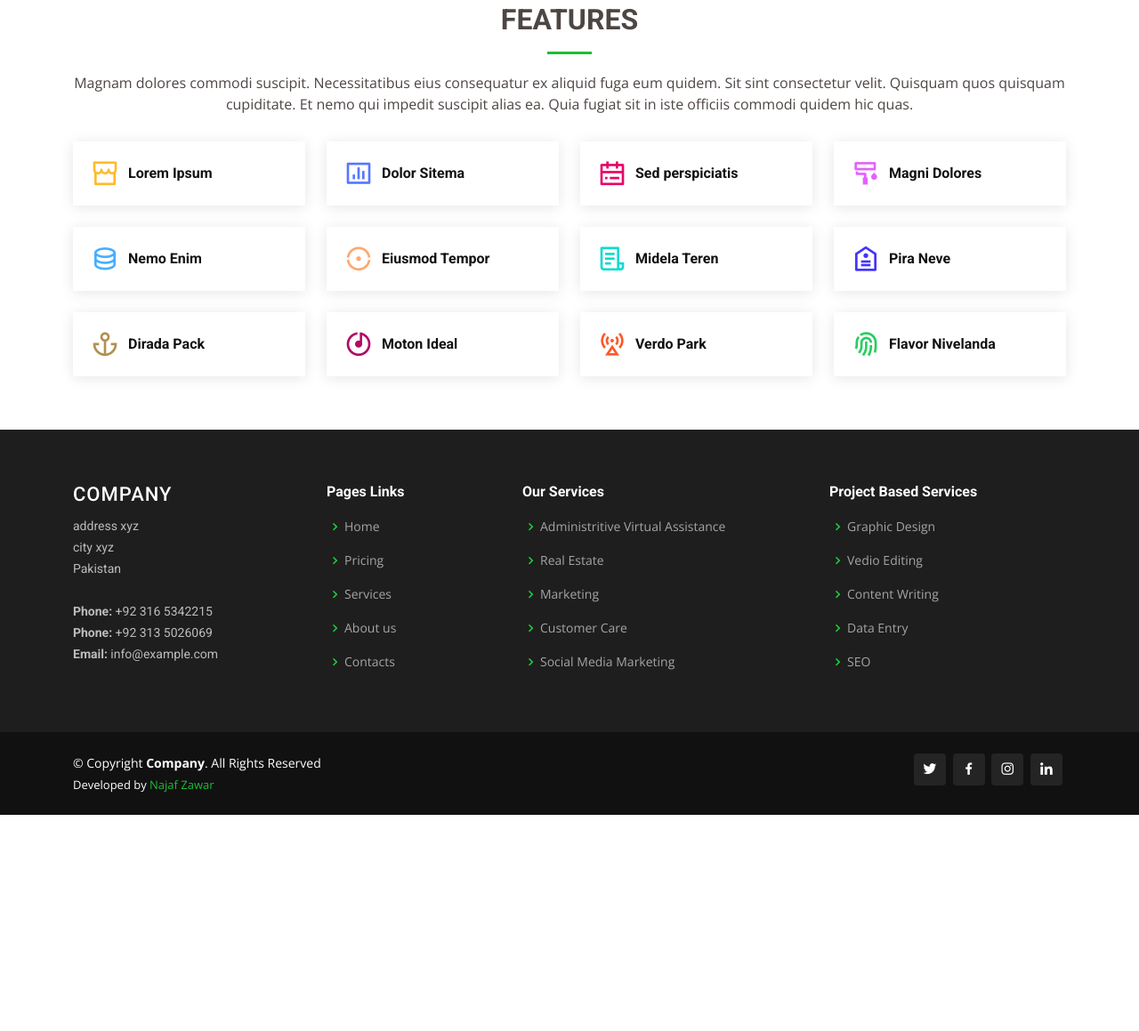
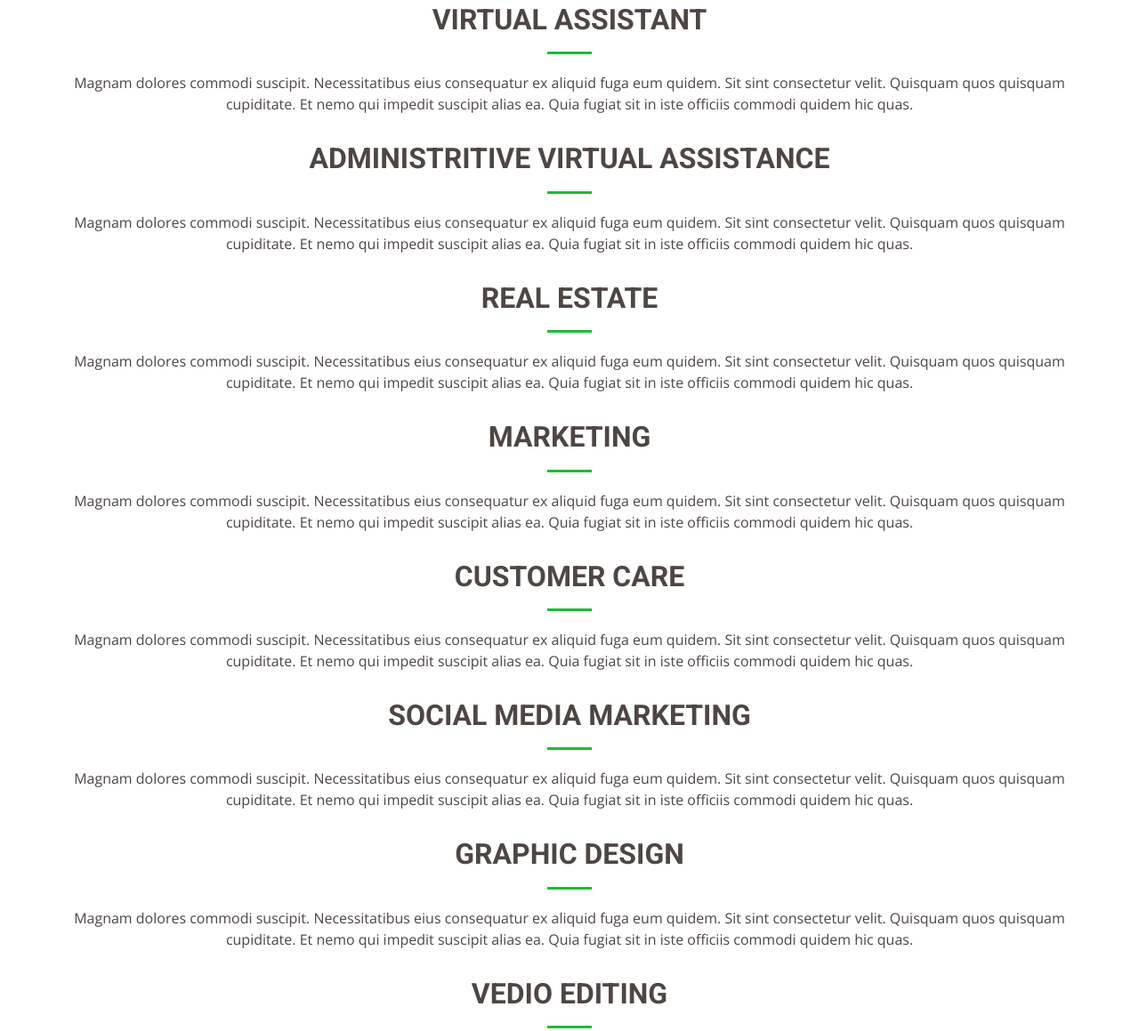
Before and after one commit to Urk-Khan/VA_Xpert, a plain HTML site: page services.html in a window 1280 px wide. Shown: the part 1041-2200 px from the top of the page at 89% size. Before the commit the page ends 1957 px from the top, so only its background shows below. Drawn offline with nearby package versions, Linux system fonts and the light colour scheme.

Commit message:
Update Commit

```diff
--- a/services.html
+++ b/services.html
@@ -4,8 +4,8 @@
 <head>
   <meta charset="utf-8">
   <meta content="width=device-width, initial-scale=1.0" name="viewport">
-
-  <title> XPERT</title>
+  <meta name="description" content="VA Experts provides services in Social Media Managment, Administrative, Marketing Assistant, Acquisition. Customer Care and Data Managment Services also included.">
+  <title> Services | VA Experts</title>
   <link href="assets/img/VA Logo Icon.png" rel="icon">
 
   <!-- Google Fonts -->
@@ -183,84 +183,60 @@
       <div class="container" data-aos="fade-up">
 
         <div class="section-title">
-          <h2>Features</h2>
+          <h2>Virtual Assistant</h2>
           <p>Magnam dolores commodi suscipit. Necessitatibus eius consequatur ex aliquid fuga eum quidem. Sit sint consectetur velit. Quisquam quos quisquam cupiditate. Et nemo qui impedit suscipit alias ea. Quia fugiat sit in iste officiis commodi quidem hic quas.</p>
         </div>
 
-        <div class="row">
-          <div class="col-lg-3 col-md-4">
-            <div class="icon-box">
-              <i class="ri-store-line" style="color: #ffbb2c;"></i>
-              <h3><a href="">Lorem Ipsum</a></h3>
+        <div class="section-title">
+          <h2>Administritive Virtual Assistance</h2>
+          <p>Magnam dolores commodi suscipit. Necessitatibus eius consequatur ex aliquid fuga eum quidem. Sit sint consectetur velit. Quisquam quos quisquam cupiditate. Et nemo qui impedit suscipit alias ea. Quia fugiat sit in iste officiis commodi quidem hic quas.</p>
         </div>
+
+        <div class="section-title">
+          <h2>Real Estate</h2>
+          <p>Magnam dolores commodi suscipit. Necessitatibus eius consequatur ex aliquid fuga eum quidem. Sit sint consectetur velit. Quisquam quos quisquam cupiditate. Et nemo qui impedit suscipit alias ea. Quia fugiat sit in iste officiis commodi quidem hic quas.</p>
         </div>
-          <div class="col-lg-3 col-md-4 mt-4 mt-md-0">
-            <div class="icon-box">
-              <i class="ri-bar-chart-box-line" style="color: #5578ff;"></i>
-              <h3><a href="">Dolor Sitema</a></h3>
+
+        <div class="section-title">
+          <h2>Marketing</h2>
+          <p>Magnam dolores commodi suscipit. Necessitatibus eius consequatur ex aliquid fuga eum quidem. Sit sint consectetur velit. Quisquam quos quisquam cupiditate. Et nemo qui impedit suscipit alias ea. Quia fugiat sit in iste officiis commodi quidem hic quas.</p>
         </div>
+
+        <div class="section-title">
+          <h2>Customer Care</h2>
+          <p>Magnam dolores commodi suscipit. Necessitatibus eius consequatur ex aliquid fuga eum quidem. Sit sint consectetur velit. Quisquam quos quisquam cupiditate. Et nemo qui impedit suscipit alias ea. Quia fugiat sit in iste officiis commodi quidem hic quas.</p>
         </div>
-          <div class="col-lg-3 col-md-4 mt-4 mt-md-0">
-            <div class="icon-box">
-              <i class="ri-calendar-todo-line" style="color: #e80368;"></i>
-              <h3><a href="">Sed perspiciatis</a></h3>
+
+        <div class="section-title">
+          <h2>Social Media Marketing</h2>
+          <p>Magnam dolores commodi suscipit. Necessitatibus eius consequatur ex aliquid fuga eum quidem. Sit sint consectetur velit. Quisquam quos quisquam cupiditate. Et nemo qui impedit suscipit alias ea. Quia fugiat sit in iste officiis commodi quidem hic quas.</p>
         </div>
+
+        <div class="section-title">
+          <h2>Graphic Design</h2>
+          <p>Magnam dolores commodi suscipit. Necessitatibus eius consequatur ex aliquid fuga eum quidem. Sit sint consectetur velit. Quisquam quos quisquam cupiditate. Et nemo qui impedit suscipit alias ea. Quia fugiat sit in iste officiis commodi quidem hic quas.</p>
         </div>
-          <div class="col-lg-3 col-md-4 mt-4 mt-lg-0">
-            <div class="icon-box">
-              <i class="ri-paint-brush-line" style="color: #e361ff;"></i>
-              <h3><a href="">Magni Dolores</a></h3>
+
+        <div class="section-title">
+          <h2>Vedio Editing </h2>
+          <p>Magnam dolores commodi suscipit. Necessitatibus eius consequatur ex aliquid fuga eum quidem. Sit sint consectetur velit. Quisquam quos quisquam cupiditate. Et nemo qui impedit suscipit alias ea. Quia fugiat sit in iste officiis commodi quidem hic quas.</p>
         </div>
+
+        <div class="section-title">
+          <h2>Content Writing</h2>
+          <p>Magnam dolores commodi suscipit. Necessitatibus eius consequatur ex aliquid fuga eum quidem. Sit sint consectetur velit. Quisquam quos quisquam cupiditate. Et nemo qui impedit suscipit alias ea. Quia fugiat sit in iste officiis commodi quidem hic quas.</p>
         </div>
-          <div class="col-lg-3 col-md-4 mt-4">
-            <div class="icon-box">
-              <i class="ri-database-2-line" style="color: #47aeff;"></i>
-              <h3><a href="">Nemo Enim</a></h3>
+
+        <div class="section-title">
+          <h2>Data Entry</h2>
+          <p>Magnam dolores commodi suscipit. Necessitatibus eius consequatur ex aliquid fuga eum quidem. Sit sint consectetur velit. Quisquam quos quisquam cupiditate. Et nemo qui impedit suscipit alias ea. Quia fugiat sit in iste officiis commodi quidem hic quas.</p>
         </div>
+
+        <div class="section-title">
+          <h2>SEO</h2>
+          <p>Magnam dolores commodi suscipit. Necessitatibus eius consequatur ex aliquid fuga eum quidem. Sit sint consectetur velit. Quisquam quos quisquam cupiditate. Et nemo qui impedit suscipit alias ea. Quia fugiat sit in iste officiis commodi quidem hic quas.</p>
         </div>
-          <div class="col-lg-3 col-md-4 mt-4">
-            <div class="icon-box">
-              <i class="ri-gradienter-line" style="color: #ffa76e;"></i>
-              <h3><a href="">Eiusmod Tempor</a></h3>
-            </div>
-          </div>
-          <div class="col-lg-3 col-md-4 mt-4">
-            <div class="icon-box">
-              <i class="ri-file-list-3-line" style="color: #11dbcf;"></i>
-              <h3><a href="">Midela Teren</a></h3>
-            </div>
-          </div>
-          <div class="col-lg-3 col-md-4 mt-4">
-            <div class="icon-box">
-              <i class="ri-price-tag-2-line" style="color: #4233ff;"></i>
-              <h3><a href="">Pira Neve</a></h3>
-            </div>
-          </div>
-          <div class="col-lg-3 col-md-4 mt-4">
-            <div class="icon-box">
-              <i class="ri-anchor-line" style="color: #b2904f;"></i>
-              <h3><a href="">Dirada Pack</a></h3>
-            </div>
-          </div>
-          <div class="col-lg-3 col-md-4 mt-4">
-            <div class="icon-box">
-              <i class="ri-disc-line" style="color: #b20969;"></i>
-              <h3><a href="">Moton Ideal</a></h3>
-            </div>
-          </div>
-          <div class="col-lg-3 col-md-4 mt-4">
-            <div class="icon-box">
-              <i class="ri-base-station-line" style="color: #ff5828;"></i>
-              <h3><a href="">Verdo Park</a></h3>
-            </div>
-          </div>
-          <div class="col-lg-3 col-md-4 mt-4">
-            <div class="icon-box">
-              <i class="ri-fingerprint-line" style="color: #29cc61;"></i>
-              <h3><a href="">Flavor Nivelanda</a></h3>
-            </div>
-          </div>
-        </div>
+
 
       </div>
     </section><!-- End Features Section -->
```
Also changed, not shown: Index.html (+9 -10 lines), Practice1.html (deleted, +0 -78 lines), about.html (+2 -1 lines), contact.html (+2 -2 lines), pricing.html (+28 -17 lines), team.html (+6 -3 lines), assets/img/clients/logo.png, assets/img/team/3-1 Me Avatar.png (added), 1 other file. Lines whose indentation alone changed are shown as unchanged.
